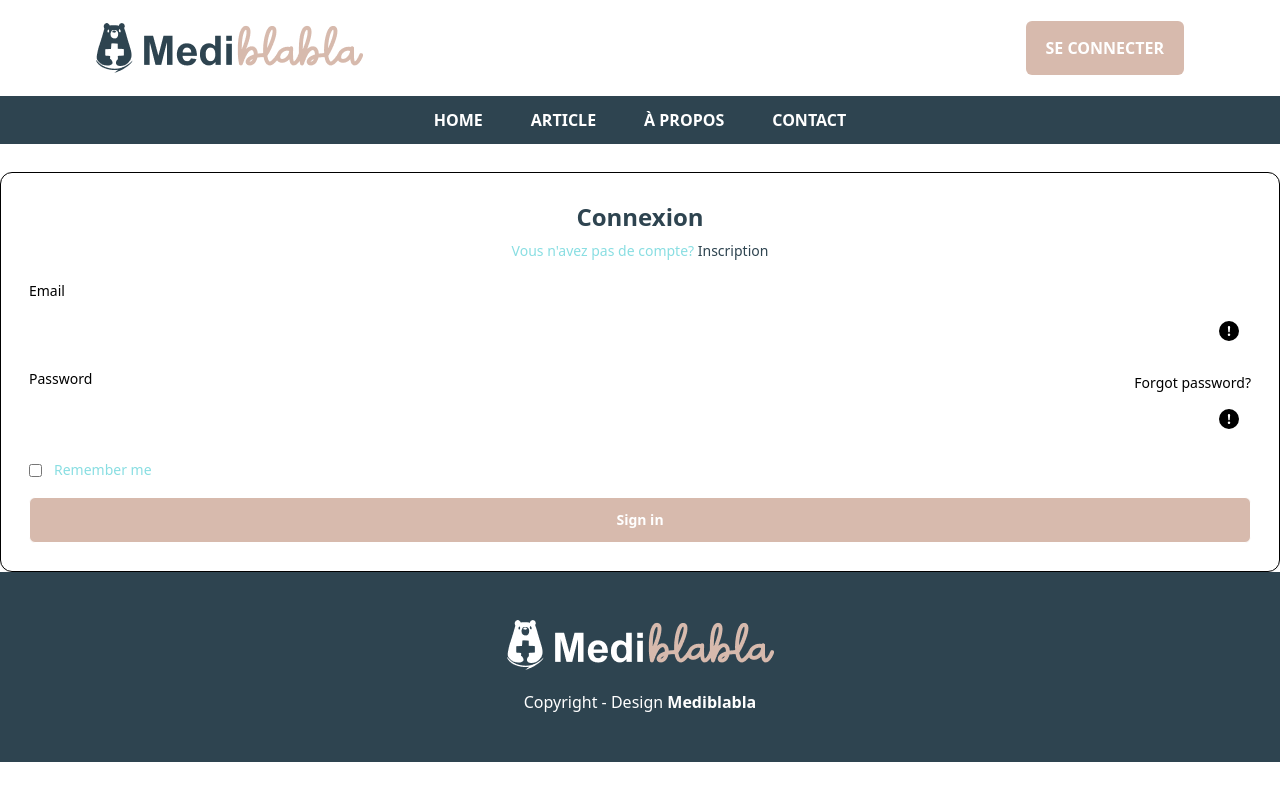
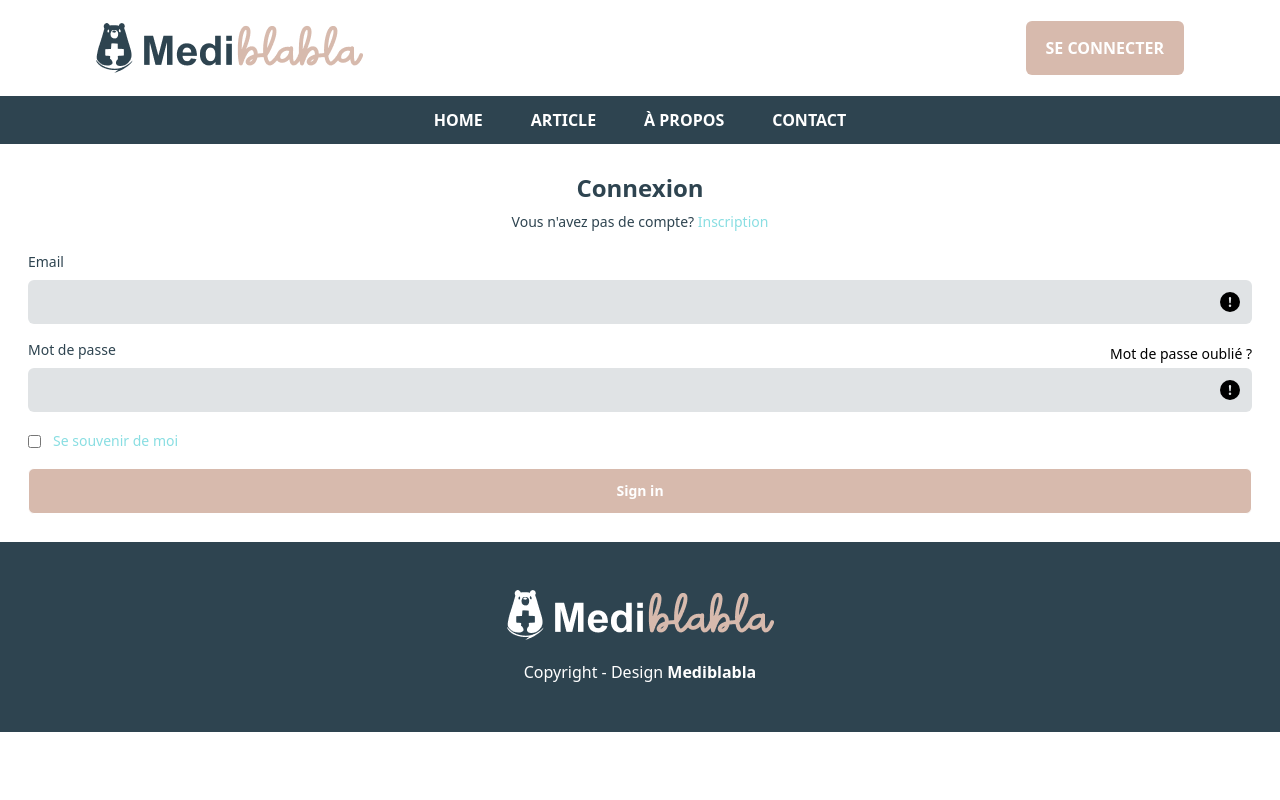
Before and after one commit to Lotshana/Mediblabla, a Vue app: page /connexion in a window 1280 px wide. Built offline with nearby package versions, Linux system fonts and the light colour scheme.

Commit message:
fin design connexion

```diff
--- a/src/components/LoginForm.vue
+++ b/src/components/LoginForm.vue
@@ -1,11 +1,11 @@
 <template>
-    <div class="mt-7 bg-white border border-gray-200 rounded-xl shadow-sm dark:bg-gray-800 dark:border-gray-700">
+
         <div class="p-4 sm:p-7">
           <div class="text-center">
             <h1 class="block text-2xl font-bold text-darkblue">Connexion</h1>
-            <p class="mt-2 text-sm text-lightblue">
+            <p class="mt-2 text-sm text-darkblue">
               Vous n'avez pas de compte?
-              <a class="text-darkblue decoration-2 hover:underline font-medium" href="">
+              <a class="text-lightblue decoration-2 hover:underline font-medium" href="">
                 Inscription
               </a>
             </p>
@@ -17,34 +17,34 @@
                 <p v-if="errorMessage" class="(error A VOIR AVEC TAILWIND)"></p>
                 <!-- Form Group -->
                 <div>
-                  <label for="email" class="block text-sm mb-2 dark:text-white">Email</label>
+                  <label for="email" class="block text-sm mb-2 text-darkblue">Email</label>
                   <div class="relative">
-                    <input  type="email" id="email" v-model="email" name="email" class="py-3 px-4 block w-full border-gray-200 rounded-md text-sm focus:border-blue-500 focus:ring-blue-500 dark:bg-gray-800 dark:border-gray-700 dark:text-gray-400" required aria-describedby="email-error">
+                    <input  type="email" id="email" v-model="email" name="email" class="py-3 px-4 block w-full bg-lightgrey border-gray-200 rounded-md text-sm focus:border-blue-500 focus:ring-blue-500 dark:bg-gray-800 dark:border-gray-700 dark:text-gray-400" required aria-describedby="email-error">
                     <div class=" absolute inset-y-0 right-0 flex items-center pointer-events-none pr-3">
                       <svg class="h-5 w-5 text-red-500" width="16" height="16" fill="currentColor" viewBox="0 0 16 16" aria-hidden="true">
                         <path d="M16 8A8 8 0 1 1 0 8a8 8 0 0 1 16 0zM8 4a.905.905 0 0 0-.9.995l.35 3.507a.552.552 0 0 0 1.1 0l.35-3.507A.905.905 0 0 0 8 4zm.002 6a1 1 0 1 0 0 2 1 1 0 0 0 0-2z"/>
                       </svg>
                     </div>
                   </div>
-                  <p class="hidden text-xs text-red-600 mt-2" id="email-error">Please include a valid email address so we can get back to you</p>
+                  <p class="hidden text-xs text-red-600 mt-2" id="email-error">Merci d'entrer une adresse mail valide s'il vous plait</p>
                 </div>
                 <!-- End Form Group -->
 
                  <!-- Form Group -->
                  <div>
                   <div class="flex justify-between items-center">
-                    <label for="password" class="block text-sm mb-2 dark:text-white">Password</label>
-                    <a class="text-sm text-blue-600 decoration-2 hover:underline font-medium" href="../examples/html/recover-account.html">Forgot password?</a>
+                    <label for="password" class="block text-sm mb-2 text-darkblue">Mot de passe</label>
+                    <a class="text-sm text-blue-600 decoration-2 hover:underline font-medium" href="../examples/html/recover-account.html">Mot de passe oublié ?</a>
                   </div>
                   <div class="relative">
-                    <input type="password" v-model="password" id="password" name="password" class="py-3 px-4 block w-full border-gray-200 rounded-md text-sm focus:border-blue-500 focus:ring-blue-500 dark:bg-gray-800 dark:border-gray-700 dark:text-gray-400" required aria-describedby="password-error">
+                    <input type="password" v-model="password" id="password" name="password" class="py-3 px-4 block w-full  bg-lightgrey border-gray-200 rounded-md text-sm focus:border-blue-500 focus:ring-blue-500 dark:bg-gray-800 dark:border-gray-700 dark:text-gray-400" required aria-describedby="password-error">
                     <div class=" absolute inset-y-0 right-0 flex items-center pointer-events-none pr-3">
                       <svg class="h-5 w-5 text-red-500" width="16" height="16" fill="currentColor" viewBox="0 0 16 16" aria-hidden="true">
                         <path d="M16 8A8 8 0 1 1 0 8a8 8 0 0 1 16 0zM8 4a.905.905 0 0 0-.9.995l.35 3.507a.552.552 0 0 0 1.1 0l.35-3.507A.905.905 0 0 0 8 4zm.002 6a1 1 0 1 0 0 2 1 1 0 0 0 0-2z"/>
                       </svg>
                     </div>
                   </div>
-                  <p class="hidden text-xs text-red-600 mt-2" id="password-error">8+ characters required</p>
+                  <p class="hidden text-xs text-red-600 mt-2" id="password-error">8 caractères minimum</p>
                 </div>
                 <!-- End Form Group -->
 
@@ -54,7 +54,7 @@
                     <input id="remember-me" name="remember-me" type="checkbox" class="shrink-0 mt-0.5 border-gray-200 rounded text-blue-600 pointer-events-none focus:ring-blue-500 dark:bg-gray-800 dark:border-gray-700 dark:checked:bg-blue-500 dark:checked:border-blue-500 dark:focus:ring-offset-gray-800">
                   </div>
                   <div class="ml-3">
-                    <label for="remember-me" class="text-sm text-lightblue">Remember me</label>
+                    <label for="remember-me" class="text-sm text-lightblue">Se souvenir de moi</label>
                   </div>
                 </div>
                 <!-- End Checkbox -->
@@ -65,7 +65,7 @@
 
         </div>
     </div>
-</div>
+
   </template>
 
   <script>
```
